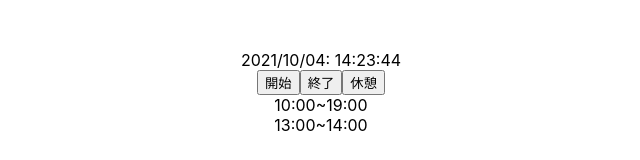
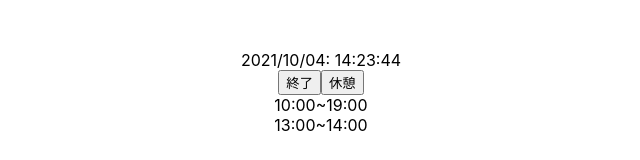
Before and after one commit to TakuyaTaniguchi/kin-taro, a Next.js app: page / in a window 1280 px wide. Shown: the part 308-468 px from the top of the page, without its empty margins (319-959 px from the left). Built offline with nearby package versions, Linux system fonts and the light colour scheme.

Commit message:
開始した時の時刻が記録できるようにする

```diff
--- a/pages/index.tsx
+++ b/pages/index.tsx
@@ -19,10 +19,11 @@ export default function Home() {
     setDate(format(new Date(),'yyyy/MM/dd: HH:mm:ss'));
   }
 
-  const start = () => {
-    console.log('start')
+  const [start, setStart] = useState(format(new Date(),'yyyy/MM/dd: HH:mm:ss'));
+
+  const test = () => {
+    setStart(date)
   }
-
   const end = () => {
     console.log('end')
   }
@@ -41,7 +42,7 @@ export default function Home() {
       <main className={styles.main}>
         <div className={styles.top}>{date}</div>
         <div className={styles.controller}>
-          <button onClick={start}>開始</button>
+          {/* <button onClick={test}>開始:{ start }</button> */}
           <button onClick={end}>終了</button>
           <button onClick={rest}>休憩</button>
         </div>
```
